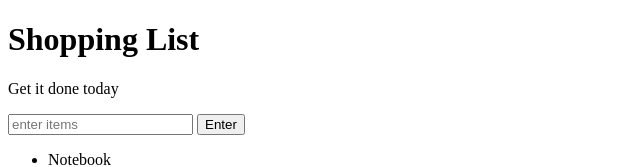
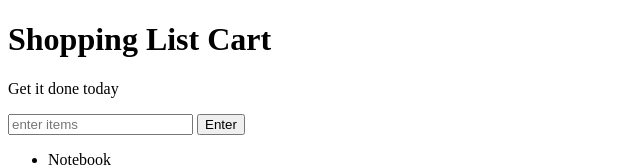
Before and after one commit to abhimittal342/Basic-Website-Layout, a plain HTML site: page index.html in a window 1280 px wide. Shown: the top 167 px of the page, without its empty margins (0-640 px from the left). Drawn offline with Linux system fonts and the light colour scheme.

Commit message:
title change

```diff
--- a/index.html
+++ b/index.html
@@ -5,7 +5,7 @@
 	<link rel="stylesheet" type="text/css" href="style.css">
 </head>
 <body>
-	<h1>Shopping List</h1>
+	<h1>Shopping List Cart</h1>
 	<p id="first">Get it done today</p>
 	<input id="userinput" type="text" placeholder="enter items">
 	<button id="enter">Enter</button>
```
